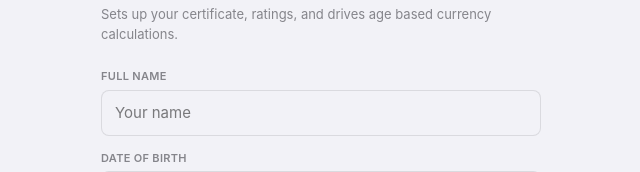
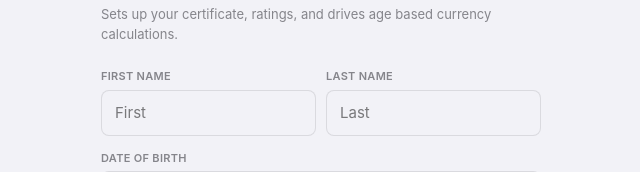
Before and after one commit to durias-emp/AVIARA-APP, a React (Vite) app: page /profile in a window 1280 px wide. Shown: the part 140-312 px from the top of the page, without its empty margins (319-959 px from the left). Built offline with nearby package versions, Linux system fonts and the light colour scheme.

Commit message:
Split full name into First / Last name fields side by side
Both fields populate draft.name (combined) for backwards compatibility
with the rest of the profile system.

Co-Authored-By: Claude Sonnet 4.6 <noreply@anthropic.com>

```diff
--- a/src/pages/Onboarding/Onboarding.jsx
+++ b/src/pages/Onboarding/Onboarding.jsx
@@ -254,7 +254,14 @@ function Step1({ draft, update, onNext }) {
     <div>
       <StepHeader step={1} title="Your pilot profile" sub="Sets up your certificate, ratings, and drives age based currency calculations." />
       <div style={{ display: 'flex', flexDirection: 'column', gap: 14 }}>
-        <TextInput label="Full name" value={draft.name} onChange={v => update({ name: v })} placeholder="Your name" />
+        <div style={{ display: 'flex', gap: 10 }}>
+          <div style={{ flex: 1 }}>
+            <TextInput label="First name" value={draft.firstName ?? ''} onChange={v => update({ firstName: v, name: (v + ' ' + (draft.lastName ?? '')).trim() })} placeholder="First" />
+          </div>
+          <div style={{ flex: 1 }}>
+            <TextInput label="Last name" value={draft.lastName ?? ''} onChange={v => update({ lastName: v, name: ((draft.firstName ?? '') + ' ' + v).trim() })} placeholder="Last" />
+          </div>
+        </div>
         <DateField label="Date of birth" value={draft.dob} onChange={v => update({ dob: v })} />
         <Field label="Certificate">
           <SegControl options={CERTS} value={draft.certificate} onChange={v => update({ certificate: v, aircraftClass: [], ratings: [], endorsements: [], trainingType: [] })} />
```
